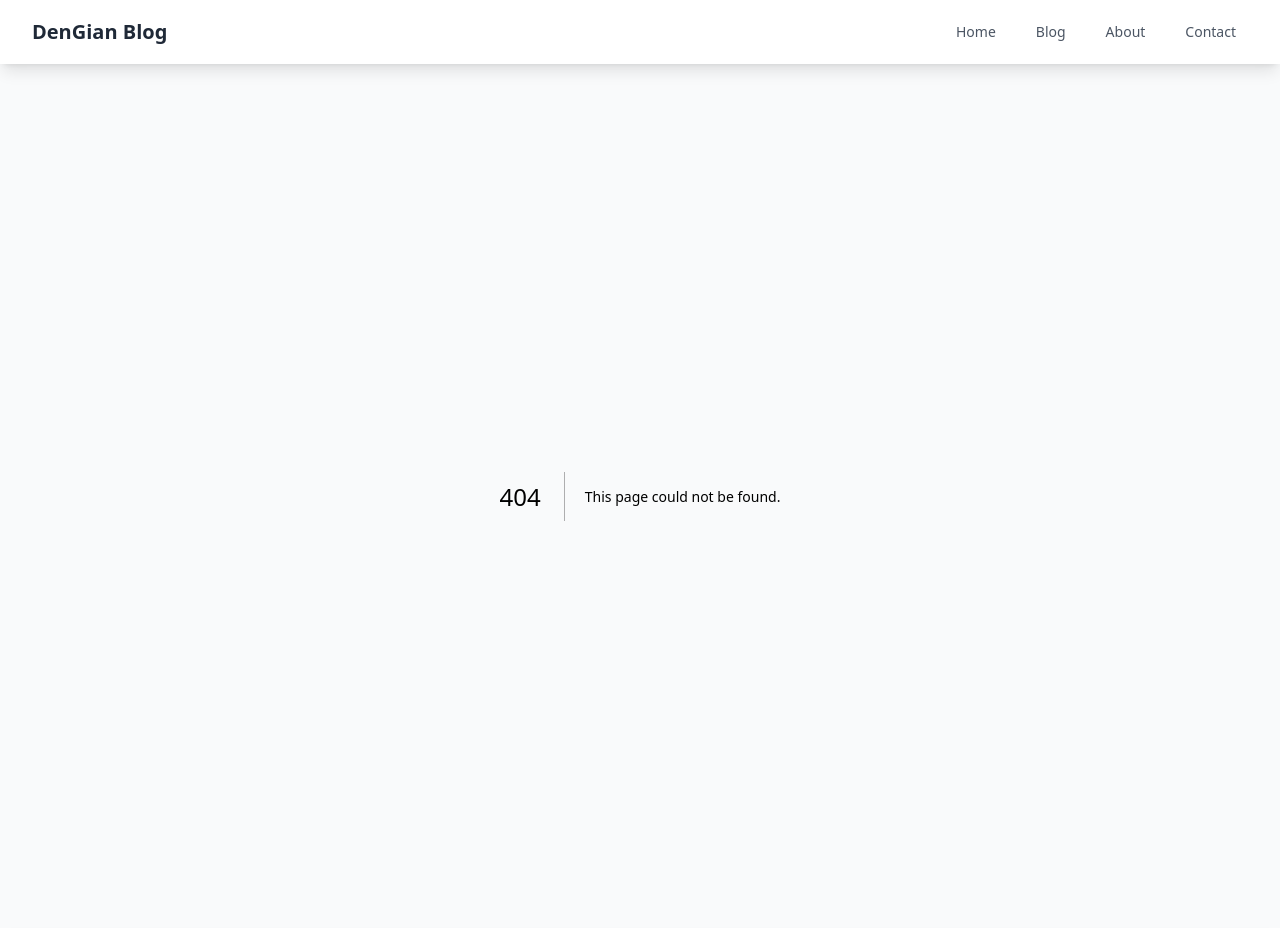
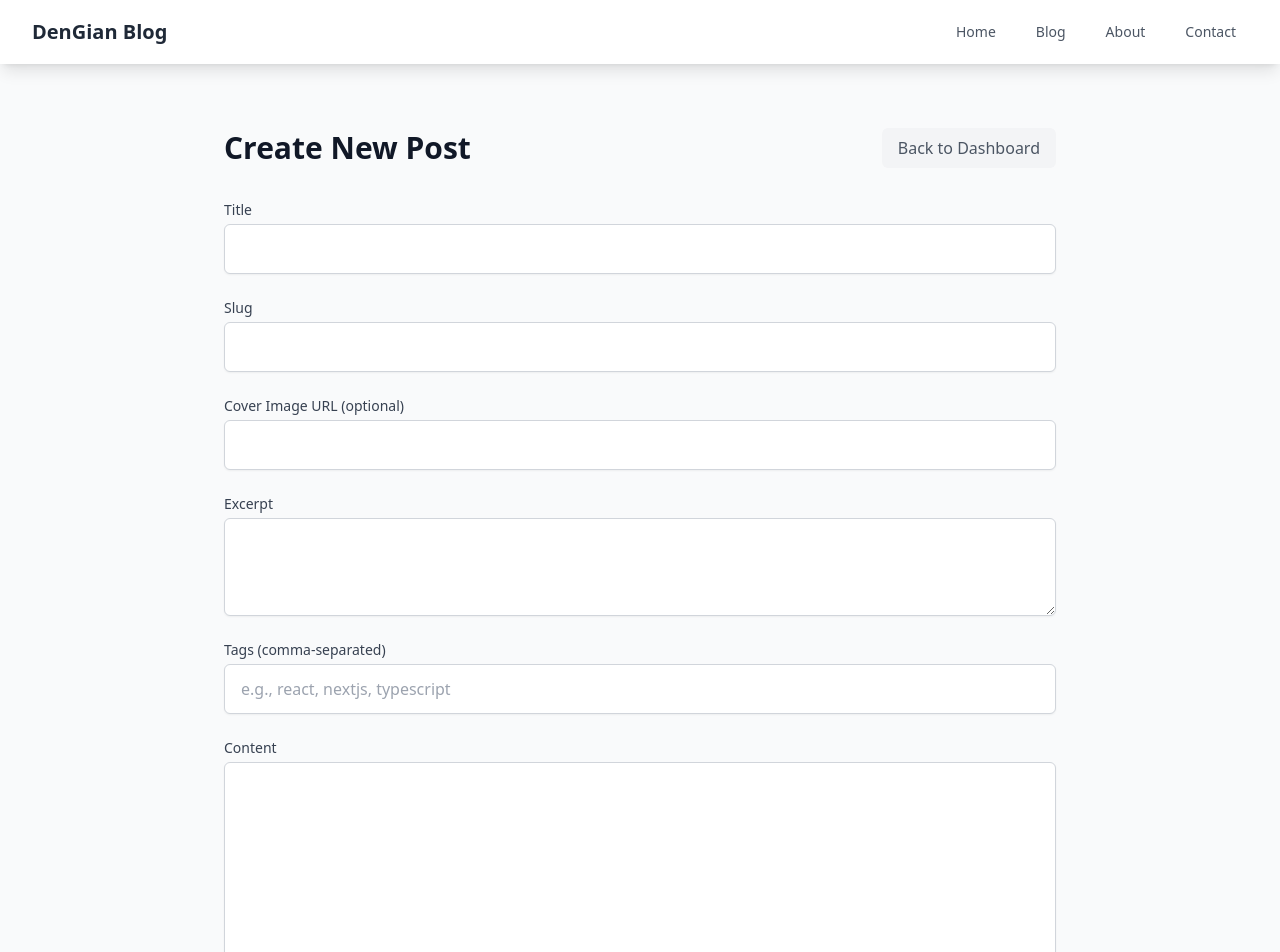
Before and after one commit to DenGian/blog, a Next.js app: page /admin/posts/new in a window 1280 px wide. Before the commit this address had no page. Shown: the top 952 px of the page. Built offline with nearby package versions, Linux system fonts and the light colour scheme; sample sign-in values are in the browser's storage.

Commit message:
Made form for posting new blogs

```diff
--- /dev/null
+++ b/src/pages/admin/posts/new.tsx
@@ -0,0 +1,192 @@
+import { useState, FormEvent } from 'react';
+import { useRouter } from 'next/router';
+import { useAdminAuth } from '@/hooks/useAdminAuth';
+
+export default function NewPostPage() {
+    const { isAuthenticated, isLoading } = useAdminAuth();
+    const router = useRouter();
+    const [formData, setFormData] = useState({
+        title: '',
+        slug: '',
+        content: '',
+        excerpt: '',
+        coverImage: '',
+        tags: '',
+    });
+    const [status, setStatus] = useState<'idle' | 'submitting' | 'success' | 'error'>('idle');
+    const [error, setError] = useState('');
+
+    if (isLoading) {
+        return <div>Loading...</div>;
+    }
+
+    if (!isAuthenticated) {
+        return null;
+    }
+
+    const handleSubmit = async (e: FormEvent) => {
+        e.preventDefault();
+        setStatus('submitting');
+        setError('');
+
+        try {
+            const response = await fetch('/api/posts', {
+                method: 'POST',
+                headers: {
+                    'Content-Type': 'application/json',
+                },
+                body: JSON.stringify({
+                    ...formData,
+                    tags: formData.tags.split(',').map(tag => tag.trim()),
+                    date: new Date(),
+                    author: {
+                        name: 'Ian Mondelaers',
+                        image: '/profile-image.jpg'
+                    }
+                }),
+            });
+
+            if (!response.ok) {
+                throw new Error('Failed to create post');
+            }
+
+            setStatus('success');
+            await router.push('/admin/posts');
+        } catch (err) {
+            console.error('Failed to create post:', err);
+            setStatus('error');
+            setError(err instanceof Error ? err.message : 'Failed to create post');
+        }
+    };
+
+    return (
+        <div className="max-w-4xl mx-auto px-4 sm:px-6 lg:px-8 py-8">
+            <div className="flex justify-between items-center mb-8">
+                <h1 className="text-3xl font-bold text-gray-900">Create New Post</h1>
+                <button
+                    onClick={() => router.push('/admin')}
+                    className="px-4 py-2 bg-gray-100 text-gray-600 rounded-md hover:bg-gray-200"
+                >
+                    Back to Dashboard
+                </button>
+            </div>
+
+            <form onSubmit={handleSubmit} className="space-y-6">
+                {/* Title */}
+                <div>
+                    <label htmlFor="title" className="block text-sm font-medium text-gray-700">
+                        Title
+                    </label>
+                    <input
+                        type="text"
+                        id="title"
+                        required
+                        className="mt-1 block w-full px-4 py-3 rounded-md border border-gray-300 shadow-sm focus:border-blue-500 focus:ring-blue-500"
+                        value={formData.title}
+                        onChange={(e) => {
+                            setFormData(prev => ({
+                                ...prev,
+                                title: e.target.value,
+                                slug: e.target.value
+                                    .toLowerCase()
+                                    .replace(/[^a-z0-9]+/g, '-')
+                                    .replace(/(^-|-$)/g, '')
+                            }));
+                        }}
+                    />
+                </div>
+
+                {/* Slug */}
+                <div>
+                    <label htmlFor="slug" className="block text-sm font-medium text-gray-700">
+                        Slug
+                    </label>
+                    <input
+                        type="text"
+                        id="slug"
+                        required
+                        className="mt-1 block w-full px-4 py-3 rounded-md border border-gray-300 shadow-sm focus:border-blue-500 focus:ring-blue-500"
+                        value={formData.slug}
+                        onChange={(e) => setFormData(prev => ({ ...prev, slug: e.target.value }))}
+                    />
+                </div>
+
+                {/* Cover Image URL */}
+                <div>
+                    <label htmlFor="coverImage" className="block text-sm font-medium text-gray-700">
+                        Cover Image URL (optional)
+                    </label>
+                    <input
+                        type="url"
+                        id="coverImage"
+                        className="mt-1 block w-full px-4 py-3 rounded-md border border-gray-300 shadow-sm focus:border-blue-500 focus:ring-blue-500"
+                        value={formData.coverImage}
+                        onChange={(e) => setFormData(prev => ({ ...prev, coverImage: e.target.value }))}
+                    />
+                </div>
+
+                {/* Excerpt */}
+                <div>
+                    <label htmlFor="excerpt" className="block text-sm font-medium text-gray-700">
+                        Excerpt
+                    </label>
+                    <textarea
+                        id="excerpt"
+                        required
+                        rows={3}
+                        className="mt-1 block w-full px-4 py-3 rounded-md border border-gray-300 shadow-sm focus:border-blue-500 focus:ring-blue-500"
+                        value={formData.excerpt}
+                        onChange={(e) => setFormData(prev => ({ ...prev, excerpt: e.target.value }))}
+                    />
+                </div>
+
+                {/* Tags */}
+                <div>
+                    <label htmlFor="tags" className="block text-sm font-medium text-gray-700">
+                        Tags (comma-separated)
+                    </label>
+                    <input
+                        type="text"
+                        id="tags"
+                        required
+                        className="mt-1 block w-full px-4 py-3 rounded-md border border-gray-300 shadow-sm focus:border-blue-500 focus:ring-blue-500"
+                        value={formData.tags}
+                        onChange={(e) => setFormData(prev => ({ ...prev, tags: e.target.value }))}
+                        placeholder="e.g., react, nextjs, typescript"
+                    />
+                </div>
+
+                {/* Content */}
+                <div>
+                    <label htmlFor="content" className="block text-sm font-medium text-gray-700">
+                        Content
+                    </label>
+                    <textarea
+                        id="content"
+                        required
+                        rows={10}
+                        className="mt-1 block w-full px-4 py-3 rounded-md border border-gray-300 shadow-sm focus:border-blue-500 focus:ring-blue-500"
+                        value={formData.content}
+                        onChange={(e) => setFormData(prev => ({ ...prev, content: e.target.value }))}
+                    />
+                </div>
+
+                {error && (
+                    <div className="text-red-600 text-sm">
+                        {error}
+                    </div>
+                )}
+
+                <div className="flex justify-end">
+                    <button
+                        type="submit"
+                        disabled={status === 'submitting'}
+                        className="px-6 py-3 bg-blue-600 text-white rounded-md hover:bg-blue-700 focus:outline-none focus:ring-2 focus:ring-offset-2 focus:ring-blue-500 disabled:opacity-50"
+                    >
+                        {status === 'submitting' ? 'Creating...' : 'Create Post'}
+                    </button>
+                </div>
+            </form>
+        </div>
+    );
+}
```
